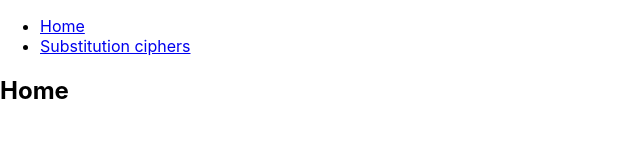
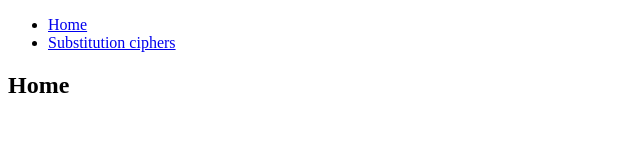
Before and after one commit to mdave16/cryptography, a React (Create React App) app: page / in a window 1280 px wide. Shown: the top 160 px of the page, without its empty margins (0-640 px from the left). Built offline with nearby package versions, Linux system fonts and the light colour scheme.

Commit message:
fix router test

```diff
--- a/src/App.js
+++ b/src/App.js
@@ -1,5 +1,5 @@
-import React, { Component } from "react"
-import { BrowserRouter as Router, Route, Link, Switch } from "react-router-dom"
+import React, { Component, Fragment } from "react"
+import { Route, Link, Switch } from "react-router-dom"
 import Home from "./Home"
 import Substitution from "./Substitution"
 import PageNotFound from "./PageNotFound"
@@ -7,15 +7,15 @@ import PageNotFound from "./PageNotFound"
 class App extends Component {
 	render() {
 		return (
-			<Router basename="/cryptography">
+			<Fragment>
 				<div>
 					<nav>
 						<ul>
 							<li>
-								<Link to="/">Home</Link>
+								<Link to="">Home</Link>
 							</li>
 							<li>
-								<Link to="/substitution/">Substitution ciphers</Link>
+								<Link to="/substitution">Substitution ciphers</Link>
 							</li>
 						</ul>
 					</nav>
@@ -25,7 +25,7 @@ class App extends Component {
 					<Route path="/substitution" component={Substitution} />
 					<Route component={PageNotFound} />
 				</Switch>
-			</Router>
+			</Fragment>
 		)
 	}
 }
--- a/src/index.js
+++ b/src/index.js
@@ -1,10 +1,16 @@
 import React from "react"
 import ReactDOM from "react-dom"
-import "./index.css"
+import { BrowserRouter } from "react-router-dom"
 import App from "./App"
 import * as serviceWorker from "./serviceWorker"
 
-ReactDOM.render(<App />, document.getElementById("root"))
+const app = (
+	<BrowserRouter basename="/cryptography">
+		<App />
+	</BrowserRouter>
+)
+
+ReactDOM.render(app, document.getElementById("root"))
 
 // If you want your app to work offline and load faster, you can change
 // unregister() to register() below. Note this comes with some pitfalls.
```
